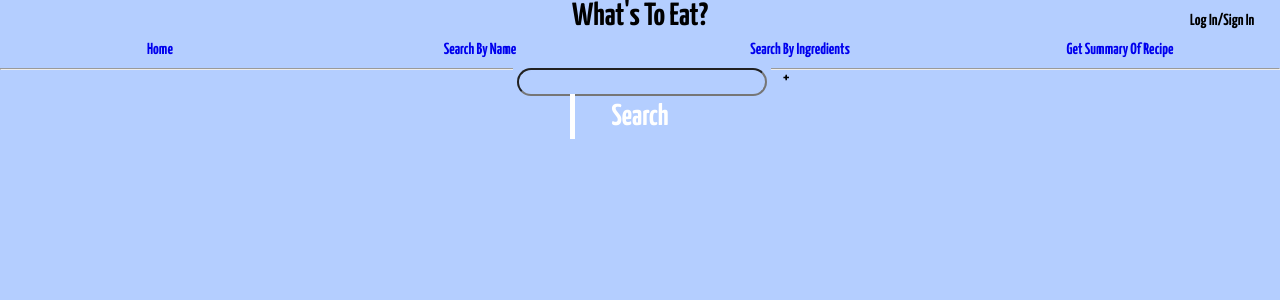
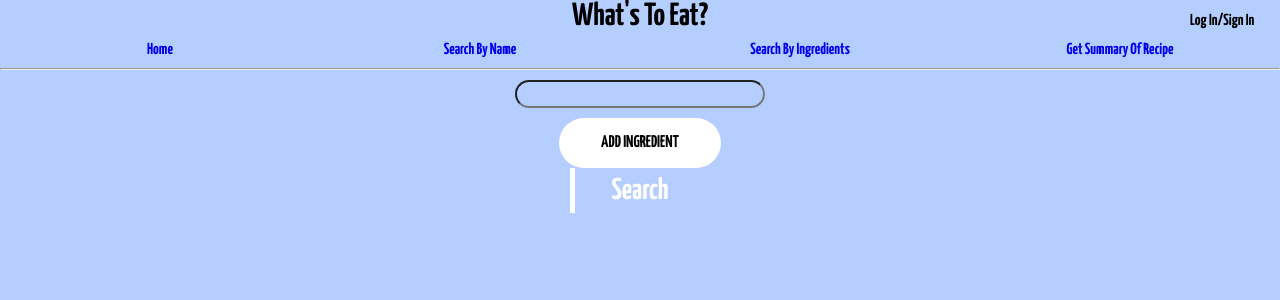
Before and after one commit to sjxliu/recipe-search-frontend, a React (Create React App) app: page /ingredientSearch in a window 1280 px wide. Shown: the top 300 px of the page. Built offline with nearby package versions, Linux system fonts and the light colour scheme.

Commit message:
ingredient

```diff
--- a/src/components/IngredientsSearch.jsx
+++ b/src/components/IngredientsSearch.jsx
@@ -22,15 +22,15 @@ function IngredientsSearch() {
     const searchElems = searchBars.map((num, index) => {
         if(index !== searchBars.length - 1){
             return (
-                <div key={index}>
+                <div className='add-ingred' key={index}>
                     <IngredientBar addIngredient={addIngredient} id={index} />
                 </div>
             )
         } else {
             return (
-                <div style={{display: 'flex', justifyContent: 'center', alignItems: 'center', paddingLeft: '21px', width: '278px', margin:'auto', height: '24px'}} key={index}>
+                <div className='testing' key={index}>
                     <IngredientBar addIngredient={addIngredient} id={index}/>
-                    <span style={{alignSelf: 'start', marginLeft: '10px'}} onClick={() => setBars([...searchBars, searchBars.length])}>+</span>
+                    <span className='add-ingred'  onClick={() => setBars([...searchBars, searchBars.length])}>Add Ingredient</span>
                 </div>
             )
         }
@@ -41,8 +41,8 @@ function IngredientsSearch() {
     return(
         <div>
             {searchElems}
-            <button onClick={() => searchForRecipe()}>Search</button>
-            <div>{searchResults ? searchResults : null}</div>
+            <button className='search-btn' onClick={() => searchForRecipe()}>Search</button>
+            <div className='results'>{searchResults ? searchResults : null}</div>
         </div>
     )
 }
--- a/src/components/styles/ingredients-search.css
+++ b/src/components/styles/ingredients-search.css
@@ -9,3 +9,68 @@
   outline: none;
   background-color: rgb(180, 206, 255);
 }
+
+.add-ingred {
+  position: relative;
+  font-size: 17px;
+  text-transform: uppercase;
+  text-decoration: none;
+  padding: 1em 2.5em;
+  display: inline-block;
+  border-radius: 6em;
+  transition: all 0.2s;
+  border: none;
+  font-family: inherit;
+  font-weight: 500;
+  color: black;
+  background-color: white;
+}
+
+.add-ingred:hover {
+  transform: translateY(-3px);
+  box-shadow: 0 10px 20px rgba(0, 0, 0, 0.2);
+}
+
+.add-ingred:active {
+  transform: translateY(-1px);
+  box-shadow: 0 5px 10px rgba(0, 0, 0, 0.2);
+}
+
+.add-ingred::after {
+  content: "";
+  display: inline-block;
+  height: 100%;
+  width: 100%;
+  border-radius: 100px;
+  position: absolute;
+  top: 0;
+  left: 0;
+  z-index: -1;
+  transition: all 0.4s;
+}
+
+/* .add-ingred::after {
+  background-color: #fff;
+} */
+
+.add-ingred:hover::after {
+  transform: scaleX(1.4) scaleY(1.6);
+  opacity: 0;
+}
+
+.testing {
+  display: "flex";
+  justify-content: "center";
+  align-items: "center";
+  padding-left: "21px";
+  width: "278px";
+  margin: "auto";
+  height: "24px";
+}
+
+.results {
+  font-size: 3rem;
+  justify-content: space-between;
+  align-content: space-between;
+  flex-wrap: nowrap;
+}
```
